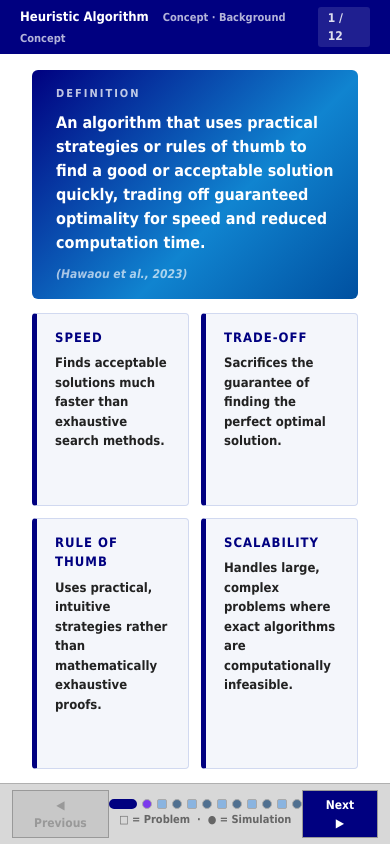
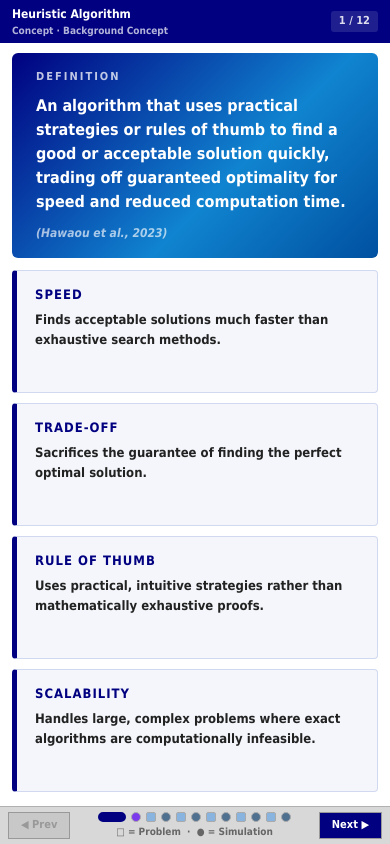
Before and after one commit to Renz5678/Hill-Climbing-Answer-Key, a React (Vite) app: page / in a window 390 px wide. Built offline with nearby package versions, Linux system fonts and the light colour scheme.

Commit message:
added responsive view

```diff
--- a/src/App.jsx
+++ b/src/App.jsx
@@ -1,8 +1,18 @@
-import React, { useState } from 'react';
+import React, { useState, useEffect } from 'react';
 import SimulationPanel from './components/SimulationPanel';
 import GraphPanel from './components/GraphPanel';
 import ChessBoard from './components/ChessBoard';
 import { exercises } from './data/exercises';
+
+function useWindowWidth() {
+  const [width, setWidth] = useState(() => window.innerWidth);
+  useEffect(() => {
+    const handler = () => setWidth(window.innerWidth);
+    window.addEventListener('resize', handler);
+    return () => window.removeEventListener('resize', handler);
+  }, []);
+  return width;
+}
 
 const infoSlides = [
   {
@@ -74,8 +84,8 @@ function InfoSlide({ slide }) {
       display: 'flex',
       flexDirection: 'column',
       overflow: 'hidden',
-      padding: '16px 32px 14px',
-      gap: 14,
+      padding: 'clamp(10px, 2vw, 16px) clamp(12px, 3vw, 32px) 14px',
+      gap: 12,
       background: '#fff',
     }}>
 
@@ -114,10 +124,11 @@ function InfoSlide({ slide }) {
       {/* Key points grid */}
       <div style={{
         display: 'grid',
-        gridTemplateColumns: 'repeat(2, 1fr)',
-        gap: 12,
+        gridTemplateColumns: 'repeat(auto-fit, minmax(min(100%, 260px), 1fr))',
+        gap: 10,
         flex: 1,
-        overflow: 'hidden',
+        overflowY: 'auto',
+        overflowX: 'hidden',
       }}>
         {slide.keyPoints.map(({ label, text }) => (
           <div key={label} style={{
@@ -169,9 +180,10 @@ function ProblemSlide({ ex }) {
       flex: 1,
       display: 'flex',
       flexDirection: 'column',
-      overflow: 'hidden',
-      padding: '16px 32px 12px',
-      gap: 12,
+      overflowY: 'auto',
+      overflowX: 'hidden',
+      padding: 'clamp(10px, 2vw, 16px) clamp(12px, 3vw, 32px) 12px',
+      gap: 10,
       background: '#fff',
     }}>
 
@@ -198,10 +210,10 @@ function ProblemSlide({ ex }) {
       )}
 
       {/* Key facts */}
-      <div style={{ display: 'flex', gap: 10, flexShrink: 0 }}>
+      <div style={{ display: 'flex', gap: 8, flexShrink: 0, flexWrap: 'wrap' }}>
         {facts.map(({ label, value }) => (
           <div key={label} style={{
-            flex: 1, background: '#f4f6fb', padding: '10px 16px',
+            flex: '1 1 120px', background: '#f4f6fb', padding: '8px 14px',
             border: '1px solid #d1d9f0', borderRadius: 4, minWidth: 0,
           }}>
             <div style={{
@@ -222,11 +234,11 @@ function ProblemSlide({ ex }) {
 
       {/* Moves table (Exercise 2 only) */}
       {p.movesTable && (
-        <div style={{ display: 'flex', gap: 10, flexShrink: 0 }}>
+        <div style={{ display: 'flex', gap: 8, flexShrink: 0, flexWrap: 'wrap' }}>
           {p.movesTable.map(({ step, from, moves }) => (
             <div key={step} style={{
-              flex: 1, background: '#fafafa', padding: '10px 14px',
-              border: '1px solid #ddd', borderRadius: 4,
+              flex: '1 1 140px', background: '#fafafa', padding: '8px 12px',
+              border: '1px solid #ddd', borderRadius: 4, minWidth: 0,
             }}>
               <div style={{ fontSize: 'clamp(12px, 1.1vw, 16px)', fontWeight: 800, color: '#000080', marginBottom: 4 }}>
                 Step {step}&nbsp;
@@ -279,6 +291,9 @@ function ProblemSlide({ ex }) {
  * steps / result / rule - forwarded to SimulationPanel
  */
 function VisualSimulation({ steps, result, rule, graphConfig, chessConfig, graphPoints }) {
+  const windowWidth = useWindowWidth();
+  const isNarrow = windowWidth < 640;
+
   // SimulationPanel exposes activeIdx via a callback
   const [activeIdx, setActiveIdx] = useState(-1);
   const [decisionsCompleted, setDecisionsCompleted] = useState(0);
@@ -298,6 +313,7 @@ function VisualSimulation({ steps, result, rule, graphConfig, chessConfig, graph
         moveHistory={movesSoFar}
         currentScore={currentScore}
         goalScore={chessConfig.goalScore}
+        compact={isNarrow}
       />
     );
   }
@@ -317,6 +333,7 @@ function VisualSimulation({ steps, result, rule, graphConfig, chessConfig, graph
         label={graphConfig.label}
         points={pts}
         activeIdx={activeIdx}
+        compact={isNarrow}
       />
     );
   }
@@ -325,26 +342,33 @@ function VisualSimulation({ steps, result, rule, graphConfig, chessConfig, graph
 
   return (
     <div style={{
-      display: 'flex', height: '100%', overflow: 'hidden', gap: 0,
+      display: 'flex',
+      flexDirection: isNarrow ? 'column' : 'row',
+      height: '100%',
+      overflow: 'hidden',
+      gap: 0,
     }}>
-      {/* Left: visual panel */}
+      {/* Visual panel — top on mobile, left on desktop */}
       {visualPanel && (
         <div style={{
           flexShrink: 0,
           overflowY: 'auto',
           overflowX: 'hidden',
-          padding: '10px 8px 10px 10px',
+          padding: isNarrow ? '8px' : '10px 8px 10px 10px',
           background: '#ececec',
-          borderRight: '2px solid #b0b0b0',
+          borderBottom: isNarrow ? '2px solid #b0b0b0' : 'none',
+          borderRight: isNarrow ? 'none' : '2px solid #b0b0b0',
           display: 'flex',
           alignItems: 'flex-start',
+          justifyContent: isNarrow ? 'center' : 'flex-start',
+          maxHeight: isNarrow ? '45%' : 'none',
         }}>
           {visualPanel}
         </div>
       )}
 
-      {/* Right: step log */}
-      <div style={{ flex: 1, overflow: 'hidden' }}>
+      {/* Step log */}
+      <div style={{ flex: 1, overflow: 'hidden', minHeight: 0 }}>
         <SimulationPanel
           steps={steps}
           result={result}
@@ -358,28 +382,30 @@ function VisualSimulation({ steps, result, rule, graphConfig, chessConfig, graph
 
 function VariantTabs({ variants, graphConfig }) {
   const [tab, setTab] = useState(0);
+  const windowWidth = useWindowWidth();
   const v = variants[tab];
+  const tabLabels = ['Simple', 'Steepest Ascent', 'Stochastic'];
   return (
     <div style={{ display: 'flex', flexDirection: 'column', height: '100%', overflow: 'hidden' }}>
       {/* Tabs */}
       <div style={{
         display: 'flex', borderBottom: '2px solid #c0c0c0', flexShrink: 0,
-        background: '#f0f0f0', padding: '4px 8px 0', gap: 4,
+        background: '#f0f0f0', padding: '4px 6px 0', gap: 3, overflowX: 'auto',
       }}>
         {variants.map((vt, i) => (
           <button key={i} onClick={() => setTab(i)} style={{
-            fontSize: 'clamp(12px, 1.2vw, 16px)', fontWeight: tab === i ? 800 : 600,
-            padding: '6px 20px',
+            fontSize: 'clamp(11px, 1.2vw, 15px)', fontWeight: tab === i ? 800 : 600,
+            padding: windowWidth < 480 ? '5px 10px' : '6px 18px',
             background: tab === i ? '#fff' : 'transparent',
             color: tab === i ? '#000080' : '#555',
             border: tab === i ? '1px solid #c0c0c0' : '1px solid transparent',
             borderBottom: tab === i ? '2px solid #fff' : 'none',
-            cursor: 'pointer',
+            cursor: 'pointer', whiteSpace: 'nowrap',
             fontFamily: 'Tahoma, Arial, sans-serif',
             marginBottom: tab === i ? -2 : 0,
             transition: 'all 0.1s',
           }}>
-            V{i + 1} — {['Simple', 'Steepest Ascent', 'Stochastic'][i]}
+            {windowWidth < 480 ? `V${i + 1}` : `V${i + 1} — ${tabLabels[i]}`}
           </button>
         ))}
       </div>
@@ -440,27 +466,29 @@ export default function App() {
 
   return (
     <div style={{
-      width: '100vw', height: '100vh', display: 'flex', flexDirection: 'column',
+      width: '100vw', height: '100dvh', display: 'flex', flexDirection: 'column',
       background: '#e8e8e8', overflow: 'hidden', margin: 0, padding: 0,
     }}>
 
       {/* ── Compact header ── */}
       <div style={{
         background: hdrBg,
-        padding: '6px 20px',
-        display: 'flex', alignItems: 'center', justifyContent: 'space-between', flexShrink: 0,
+        padding: '5px 12px',
+        display: 'flex', alignItems: 'center', justifyContent: 'space-between',
+        flexShrink: 0, flexWrap: 'wrap', gap: 4,
       }}>
-        <div>
+        <div style={{ flex: 1, minWidth: 0 }}>
           <span style={{
-            fontSize: 'clamp(13px, 1.5vw, 20px)', fontWeight: 800,
+            fontSize: 'clamp(12px, 1.5vw, 20px)', fontWeight: 800,
             fontFamily: 'Tahoma, Arial, sans-serif', color: '#fff',
+            display: 'block', whiteSpace: 'nowrap', overflow: 'hidden', textOverflow: 'ellipsis',
           }}>
             {isInfo ? slide.title : `${ex.title}: ${ex.subtitle}`}
           </span>
           <span style={{
-            fontSize: 'clamp(11px, 1.1vw, 14px)', fontWeight: 600,
-            color: 'rgba(255,255,255,0.70)', marginLeft: 14,
-            fontFamily: 'Tahoma, Arial, sans-serif',
+            fontSize: 'clamp(10px, 1.1vw, 14px)', fontWeight: 600,
+            color: 'rgba(255,255,255,0.70)',
+            fontFamily: 'Tahoma, Arial, sans-serif', display: 'block',
           }}>
             {isInfo
               ? `Concept · ${slide.tag}`
@@ -471,9 +499,9 @@ export default function App() {
           </span>
         </div>
         <span style={{
-          color: 'rgba(255,255,255,0.85)', fontSize: 'clamp(12px, 1.2vw, 16px)',
-          fontWeight: 800, fontFamily: 'Tahoma, Arial, sans-serif',
-          background: 'rgba(255,255,255,0.12)', padding: '2px 10px', borderRadius: 3,
+          color: 'rgba(255,255,255,0.85)', fontSize: 'clamp(11px, 1.2vw, 16px)',
+          fontWeight: 800, fontFamily: 'Tahoma, Arial, sans-serif', flexShrink: 0,
+          background: 'rgba(255,255,255,0.12)', padding: '2px 8px', borderRadius: 3,
         }}>
           {idx + 1} / {TOTAL}
         </span>
@@ -492,30 +520,30 @@ export default function App() {
       {/* ── Navigation bar ── */}
       <div style={{
         display: 'flex', alignItems: 'center', justifyContent: 'space-between',
-        padding: '6px 12px', flexShrink: 0, background: '#d8d8d8',
-        borderTop: '1px solid #b0b0b0',
+        padding: '5px 8px', flexShrink: 0, background: '#d8d8d8',
+        borderTop: '1px solid #b0b0b0', gap: 6,
       }}>
         <button onClick={prev} disabled={idx === 0} style={{
-          fontSize: 'clamp(12px, 1.3vw, 17px)', fontWeight: 800,
-          padding: '5px 20px', cursor: idx === 0 ? 'default' : 'pointer',
-          background: idx === 0 ? '#c8c8c8' : '#fff',
+          fontSize: 'clamp(11px, 1.3vw, 17px)', fontWeight: 800,
+          padding: '4px 12px', cursor: idx === 0 ? 'default' : 'pointer',
+          background: idx === 0 ? '#c8c8c8' : '#fff', flexShrink: 0,
           border: '1px solid #999', color: idx === 0 ? '#999' : '#000080',
           fontFamily: 'Tahoma, Arial, sans-serif',
         }}>
-          ◀ Previous
+          ◀ Prev
         </button>
 
-        <div style={{ display: 'flex', flexDirection: 'column', alignItems: 'center', gap: 3 }}>
+        <div style={{ display: 'flex', flexDirection: 'column', alignItems: 'center', gap: 2, flex: 1, minWidth: 0, overflow: 'hidden' }}>
           <SlideDots current={idx} onChange={setIdx} />
-          <span style={{ fontSize: 11, fontWeight: 600, color: '#666', fontFamily: 'Tahoma, Arial, sans-serif' }}>
+          <span style={{ fontSize: 10, fontWeight: 600, color: '#666', fontFamily: 'Tahoma, Arial, sans-serif', whiteSpace: 'nowrap' }}>
             □ = Problem &nbsp;·&nbsp; ● = Simulation
           </span>
         </div>
 
         <button onClick={next} disabled={idx === TOTAL - 1} style={{
-          fontSize: 'clamp(12px, 1.3vw, 17px)', fontWeight: 800,
-          padding: '5px 20px', cursor: idx === TOTAL - 1 ? 'default' : 'pointer',
-          background: idx === TOTAL - 1 ? '#c8c8c8' : '#000080',
+          fontSize: 'clamp(11px, 1.3vw, 17px)', fontWeight: 800,
+          padding: '4px 12px', cursor: idx === TOTAL - 1 ? 'default' : 'pointer',
+          background: idx === TOTAL - 1 ? '#c8c8c8' : '#000080', flexShrink: 0,
           border: '1px solid #999', color: idx === TOTAL - 1 ? '#999' : '#fff',
           fontFamily: 'Tahoma, Arial, sans-serif',
         }}>
--- a/src/components/GraphPanel.jsx
+++ b/src/components/GraphPanel.jsx
@@ -16,13 +16,14 @@ import React, { useEffect, useRef } from 'react';
 export default function GraphPanel({
   fn, xMin = -1, xMax = 6, yMin, yMax,
   goalY = null, points = [], activeIdx = -1, label = 'f(x)',
+  compact = false,
 }) {
   const svgRef = useRef(null);
 
   // ── layout constants ───────────────────────────────────────────────────────
   const PAD   = { top: 22, right: 18, bottom: 36, left: 46 };
-  const W     = 340;
-  const H     = 240;
+  const W     = compact ? 240 : 340;
+  const H     = compact ? 180 : 240;
   const IW    = W - PAD.left - PAD.right;
   const IH    = H - PAD.top  - PAD.bottom;
 
--- a/src/index.css
+++ b/src/index.css
@@ -13,6 +13,8 @@
   --win-btn-face: #d4d0c8;
   --win-title-bg: linear-gradient(to right, #000080, #1084d0);
   --slide-bg:     #ffffff;
+  /* Viewport height that accounts for mobile browser chrome */
+  --app-height: 100dvh;
 }
 
 * { box-sizing: border-box; margin: 0; padding: 0; }
@@ -21,8 +23,10 @@ body {
   font-family: 'Tahoma', 'MS Sans Serif', Arial, sans-serif;
   font-size: 14px;
   background: #808080;
-  overflow: hidden;
-  height: 100vh;
+  /* Allow scrolling on very small screens if content overflows */
+  overflow-x: hidden;
+  overflow-y: auto;
+  min-height: var(--app-height);
   width: 100vw;
 }
 
```
Also changed, not shown: src/components/ChessBoard.jsx (+4 -4 lines), src/components/SimulationPanel.jsx (+7 -7 lines).
